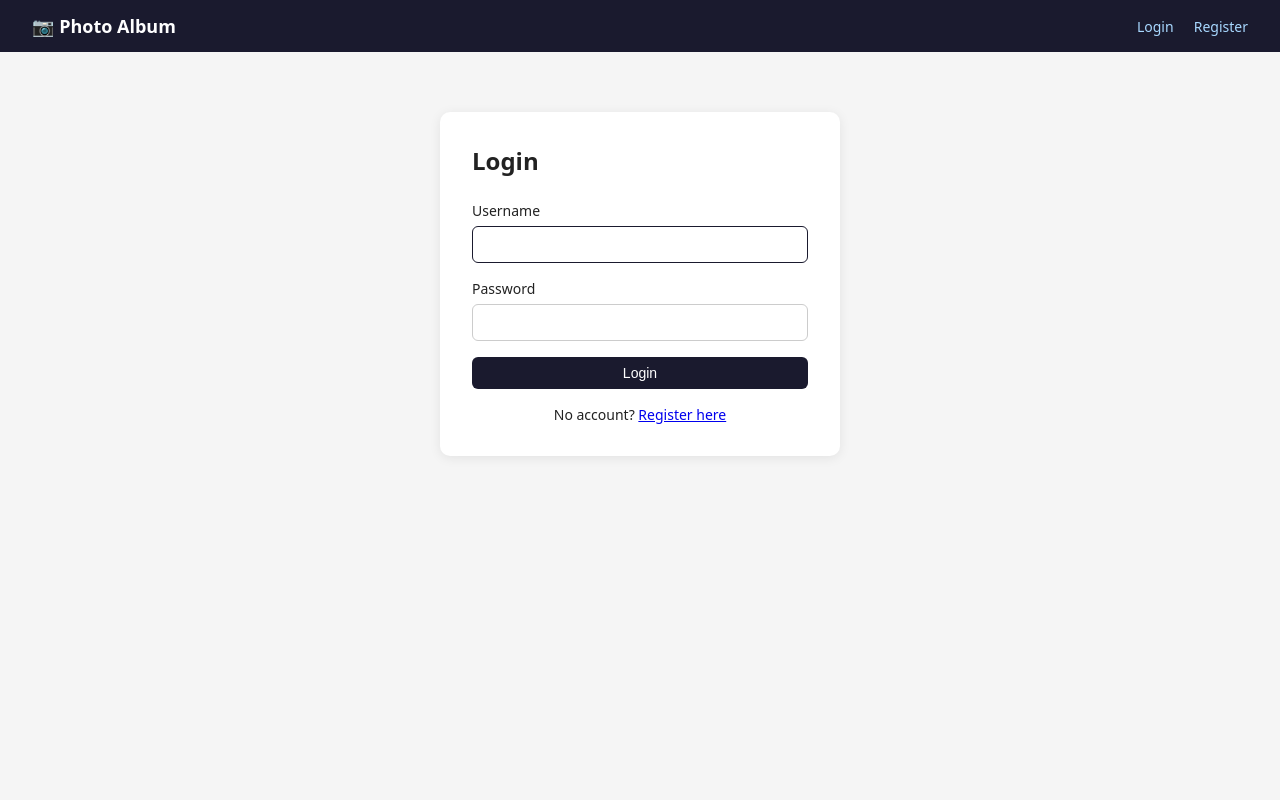
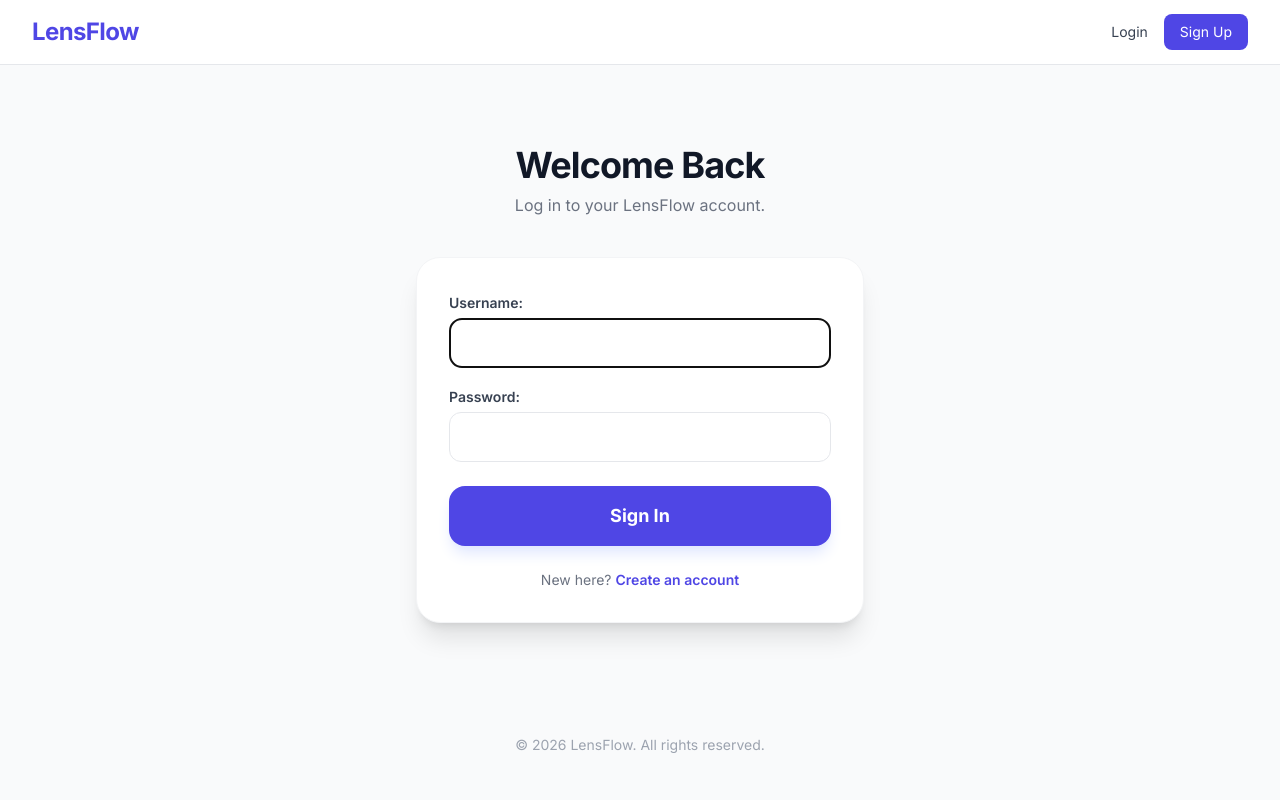
Before and after one commit to mrhiggs-git/photo_album-main, a Django app: page /login/ in a window 1280 px wide. Run offline with Django 5.2, Linux system fonts and the light colour scheme; some libraries are stand-ins or nearby versions.

Commit message:
Update login.html

```diff
--- a/templates/albums/login.html
+++ b/templates/albums/login.html
@@ -1,21 +1,31 @@
-{% extends 'albums/base.html' %}
-{% block title %}Login{% endblock %}
+{% extends 'base.html' %}
+
 {% block content %}
-<div style="max-width:400px;margin:60px auto;background:#fff;padding:32px;border-radius:10px;box-shadow:0 2px 12px rgba(0,0,0,.08)">
-  <h2 style="margin-bottom:24px">Login</h2>
-  <form method="post">
-    {% csrf_token %}
-    {% for field in form %}
-      <div style="margin-bottom:16px">
-        <label style="display:block;font-size:14px;margin-bottom:4px">{{ field.label }}</label>
-        {{ field }}
-        {% if field.errors %}<p style="color:red;font-size:12px">{{ field.errors.0 }}</p>{% endif %}
-      </div>
-    {% endfor %}
-    <button type="submit" class="btn btn-primary" style="width:100%">Login</button>
-  </form>
-  <p style="margin-top:16px;font-size:14px;text-align:center">
-    No account? <a href="{% url 'register' %}">Register here</a>
-  </p>
+<div class="max-w-md mx-auto py-12">
+    <div class="text-center mb-10">
+        <h1 class="text-4xl font-extrabold text-gray-900 tracking-tight">Welcome Back</h1>
+        <p class="text-gray-500 mt-2">Log in to your LensFlow account.</p>
+    </div>
+    <div class="bg-white p-8 rounded-3xl shadow-xl border border-gray-100">
+        <form method="post" class="django-form">
+            {% csrf_token %}
+            {% if form.non_field_errors %}
+                <div class="mb-4 p-3 bg-red-50 border border-red-100 text-red-600 text-sm rounded-xl">
+                    {% for error in form.non_field_errors %}
+                        {{ error }}
+                    {% endfor %}
+                </div>
+            {% endif %}
+
+            {{ form.as_p }}
+
+            <button type="submit" class="w-full bg-indigo-600 text-white py-4 rounded-2xl font-bold text-lg shadow-lg shadow-indigo-100 hover:bg-indigo-700 hover:-translate-y-0.5 transition-all mt-2">
+                Sign In
+            </button>
+        </form>
+        <p class="text-center mt-6 text-sm text-gray-500">
+            New here? <a href="{% url 'register' %}" class="text-indigo-600 font-semibold hover:underline">Create an account</a>
+        </p>
+    </div>
 </div>
 {% endblock %}
```
